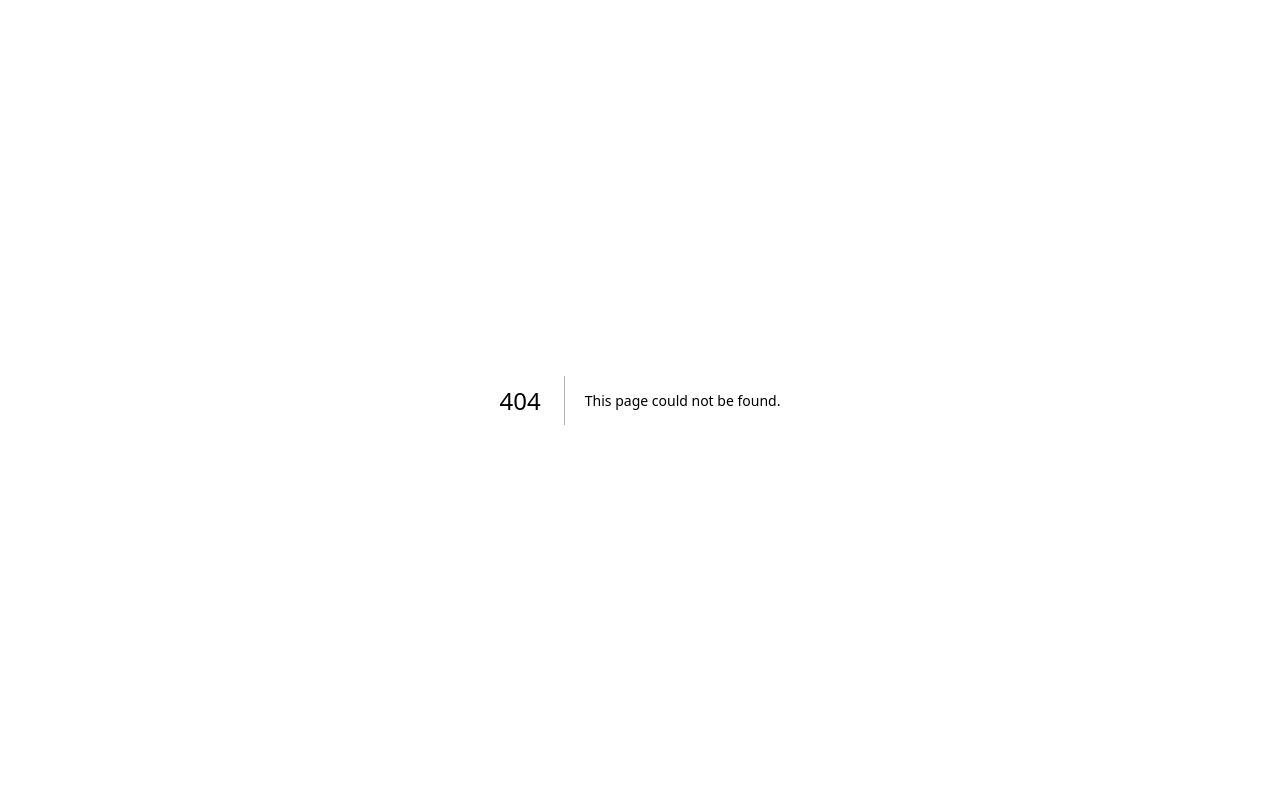
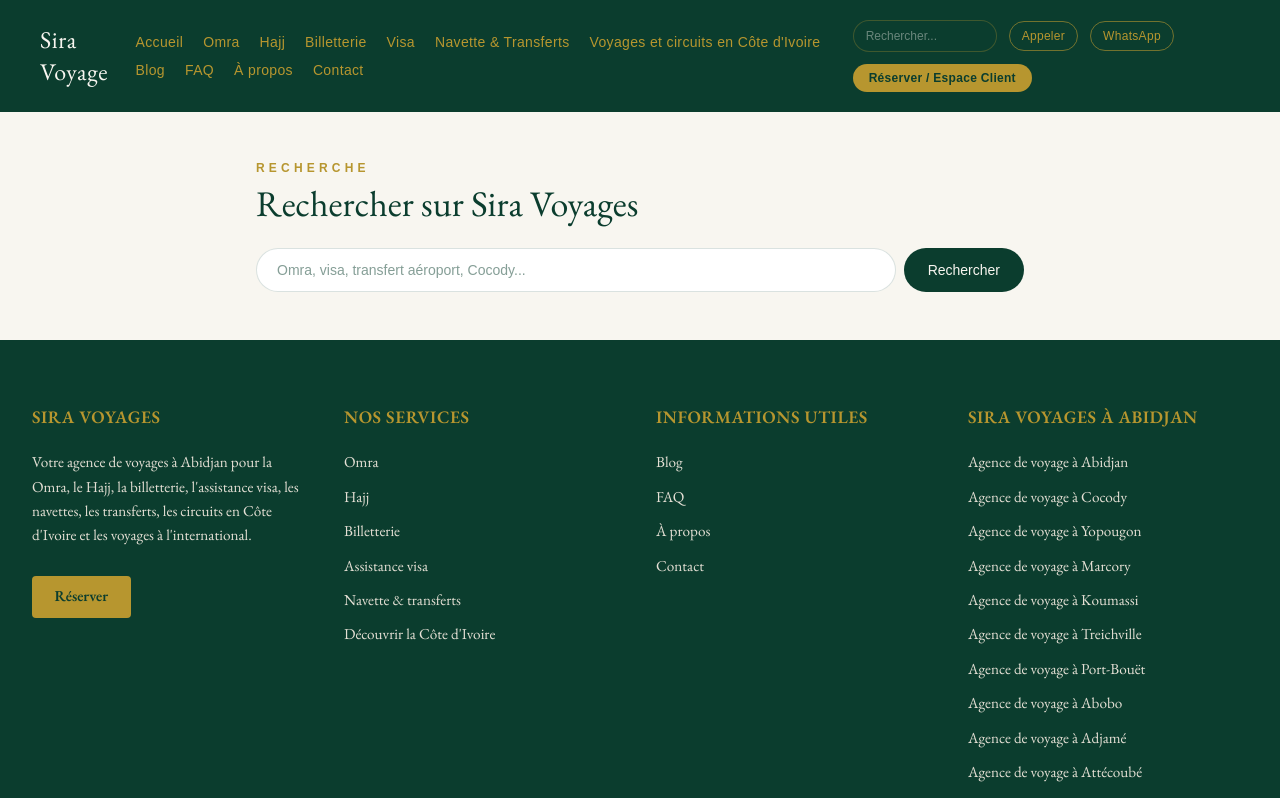
Before and after one commit to kamemismartservice-a11y/sira-voyage, a Next.js app: page /recherche in a window 1280 px wide. Before the commit this address had no page. Shown: the top 798 px of the page. Built offline with nearby package versions, Linux system fonts and the light colour scheme.

Commit message:
Recherche globale du site: produits, blog, FAQ, pages locales

```diff
--- /dev/null
+++ b/app/recherche/page.tsx
@@ -0,0 +1,165 @@
+import Link from "next/link";
+import Header from "@/components/Header";
+import Footer from "@/components/Footer";
+import { prisma } from "@/lib/prisma";
+import { faqItems } from "@/lib/faq-data";
+import { communes } from "@/lib/communes-data";
+
+export const metadata = {
+  title: "Recherche — Sira Voyages",
+  description: "Recherchez parmi les offres, articles et questions fréquentes de Sira Voyages.",
+};
+
+export default async function RecherchePage({
+  searchParams,
+}: {
+  searchParams: Promise<{ q?: string }>;
+}) {
+  const { q } = await searchParams;
+  const query = (q || "").trim();
+
+  let products: { title: string; subtitle: string | null; href: string }[] = [];
+  let posts: { title: string; excerpt: string | null; slug: string }[] = [];
+  let faqResults: { question: string; answer: string; slug: string }[] = [];
+  let communeResults: { nom: string; slug: string; h1: string }[] = [];
+
+  if (query.length >= 2) {
+    const items = await prisma.serviceItem.findMany({
+      where: {
+        OR: [
+          { title: { contains: query, mode: "insensitive" } },
+          { subtitle: { contains: query, mode: "insensitive" } },
+          { description: { contains: query, mode: "insensitive" } },
+        ],
+      },
+      include: { category: true },
+      take: 10,
+    });
+    products = items.map((it) => ({
+      title: it.title,
+      subtitle: it.subtitle,
+      href: `/services/${it.category.slug}/${it.slug}`,
+    }));
+
+    const blogPosts = await prisma.blogPost.findMany({
+      where: {
+        published: true,
+        OR: [
+          { title: { contains: query, mode: "insensitive" } },
+          { excerpt: { contains: query, mode: "insensitive" } },
+        ],
+      },
+      take: 10,
+    });
+    posts = blogPosts.map((p) => ({ title: p.title, excerpt: p.excerpt, slug: p.slug }));
+
+    const q_lower = query.toLowerCase();
+    faqResults = faqItems
+      .filter((f) => f.question.toLowerCase().includes(q_lower) || f.answer.toLowerCase().includes(q_lower))
+      .slice(0, 10)
+      .map((f) => ({ question: f.question, answer: f.answer, slug: f.slug }));
+
+    communeResults = communes
+      .filter((c) => c.nom.toLowerCase().includes(q_lower) || c.h1.toLowerCase().includes(q_lower))
+      .slice(0, 10)
+      .map((c) => ({ nom: c.nom, slug: c.slug, h1: c.h1 }));
+  }
+
+  const totalResults = products.length + posts.length + faqResults.length + communeResults.length;
+
+  return (
+    <main className="min-h-[100svh] bg-[#F8F6F0]">
+      <Header />
+
+      <section className="px-6 py-12 sm:px-10">
+        <div className="mx-auto max-w-3xl">
+          <p className="mb-2 text-xs font-semibold tracking-[0.35em] text-[#B7962F]">RECHERCHE</p>
+          <h1 className="font-[family-name:var(--font-garamond)] text-3xl text-[#0B3D2E] sm:text-4xl">
+            {query ? `Résultats pour « ${query} »` : "Rechercher sur Sira Voyages"}
+          </h1>
+
+          <form action="/recherche" method="get" className="mt-6 flex gap-2">
+            <input
+              type="text"
+              name="q"
+              defaultValue={query}
+              placeholder="Omra, visa, transfert aéroport, Cocody..."
+              className="h-11 flex-1 rounded-full border border-[#0B3D2E]/15 bg-white px-5 text-sm text-[#0B3D2E] outline-none focus:border-[#B7962F]"
+            />
+            <button type="submit" className="h-11 rounded-full bg-[#0B3D2E] px-6 text-sm font-medium text-[#F8F6F0] transition-opacity hover:opacity-90">
+              Rechercher
+            </button>
+          </form>
+
+          {query.length > 0 && query.length < 2 && (
+            <p className="mt-6 text-sm text-[#0B3D2E]/60">Merci de saisir au moins 2 caractères.</p>
+          )}
+
+          {query.length >= 2 && totalResults === 0 && (
+            <p className="mt-6 text-sm text-[#0B3D2E]/60">
+              Aucun résultat pour « {query} ». Essayez un autre mot, ou{" "}
+              <Link href="/contact" className="text-[#B7962F] underline">contactez-nous directement</Link>.
+            </p>
+          )}
+
+          {products.length > 0 && (
+            <div className="mt-10">
+              <p className="mb-3 text-sm font-semibold text-[#0B3D2E]">Offres et services</p>
+              <div className="flex flex-col gap-2">
+                {products.map((p, i) => (
+                  <Link key={i} href={p.href} className="rounded-xl border border-[#0B3D2E]/10 bg-white p-4 transition-colors hover:border-[#B7962F]/40">
+                    <p className="text-sm font-medium text-[#0B3D2E]">{p.title}</p>
+                    {p.subtitle && <p className="text-xs text-[#0B3D2E]/60">{p.subtitle}</p>}
+                  </Link>
+                ))}
+              </div>
+            </div>
+          )}
+
+          {posts.length > 0 && (
+            <div className="mt-10">
+              <p className="mb-3 text-sm font-semibold text-[#0B3D2E]">Articles du blog</p>
+              <div className="flex flex-col gap-2">
+                {posts.map((p) => (
+                  <Link key={p.slug} href={`/blog/${p.slug}`} className="rounded-xl border border-[#0B3D2E]/10 bg-white p-4 transition-colors hover:border-[#B7962F]/40">
+                    <p className="text-sm font-medium text-[#0B3D2E]">{p.title}</p>
+                    {p.excerpt && <p className="text-xs text-[#0B3D2E]/60 line-clamp-2">{p.excerpt}</p>}
+                  </Link>
+                ))}
+              </div>
+            </div>
+          )}
+
+          {faqResults.length > 0 && (
+            <div className="mt-10">
+              <p className="mb-3 text-sm font-semibold text-[#0B3D2E]">Questions fréquentes</p>
+              <div className="flex flex-col gap-2">
+                {faqResults.map((f) => (
+                  <Link key={f.slug} href="/faq" className="rounded-xl border border-[#0B3D2E]/10 bg-white p-4 transition-colors hover:border-[#B7962F]/40">
+                    <p className="text-sm font-medium text-[#0B3D2E]">{f.question}</p>
+                    <p className="text-xs text-[#0B3D2E]/60 line-clamp-2">{f.answer}</p>
+                  </Link>
+                ))}
+              </div>
+            </div>
+          )}
+
+          {communeResults.length > 0 && (
+            <div className="mt-10">
+              <p className="mb-3 text-sm font-semibold text-[#0B3D2E]">Pages locales</p>
+              <div className="flex flex-col gap-2">
+                {communeResults.map((c) => (
+                  <Link key={c.slug} href={`/agence-voyage/${c.slug}`} className="rounded-xl border border-[#0B3D2E]/10 bg-white p-4 transition-colors hover:border-[#B7962F]/40">
+                    <p className="text-sm font-medium text-[#0B3D2E]">{c.h1}</p>
+                  </Link>
+                ))}
+              </div>
+            </div>
+          )}
+        </div>
+      </section>
+
+      <Footer />
+    </main>
+  );
+}
--- a/components/Header.tsx
+++ b/components/Header.tsx
@@ -3,10 +3,18 @@
 export default function Header() {
   return (
     <header className="relative z-10 flex w-full flex-col gap-3 bg-[#0B3D2E] px-6 py-4 sm:flex-row sm:items-center sm:justify-between sm:py-5 sm:px-10">
-      <div className="flex items-center justify-between">
+      <div className="flex items-center justify-between gap-4">
         <Link href="/" className="font-[family-name:var(--font-garamond)] text-xl tracking-wide text-[#F8F6F0] sm:text-2xl">
           Sira Voyage
         </Link>
+        <form action="/recherche" method="get" className="flex sm:hidden">
+          <input
+            type="text"
+            name="q"
+            placeholder="Rechercher..."
+            className="h-8 w-32 rounded-full border border-[#B7962F]/30 bg-[#0B3D2E] px-3 text-xs text-[#F8F6F0] placeholder:text-[#F8F6F0]/40 outline-none focus:border-[#B7962F]"
+          />
+        </form>
       </div>
 
       <nav className="flex flex-wrap items-center gap-x-4 gap-y-2 text-xs sm:gap-x-5 sm:text-sm">
@@ -24,6 +32,14 @@
       </nav>
 
       <div className="flex flex-wrap items-center gap-2 sm:gap-3">
+        <form action="/recherche" method="get" className="hidden sm:flex">
+          <input
+            type="text"
+            name="q"
+            placeholder="Rechercher..."
+            className="h-8 w-36 rounded-full border border-[#B7962F]/30 bg-[#0B3D2E] px-3 text-xs text-[#F8F6F0] placeholder:text-[#F8F6F0]/40 outline-none focus:border-[#B7962F]"
+          />
+        </form>
         <a
           href="tel:+2250545516269"
           className="inline-flex items-center gap-1.5 rounded-full border border-[#B7962F]/60 px-3 py-1.5 text-xs font-medium tracking-wide text-[#B7962F] transition-colors hover:bg-[#B7962F]/10"
```
Also changed, not shown: app/recherche/search-page.tsx (added).
